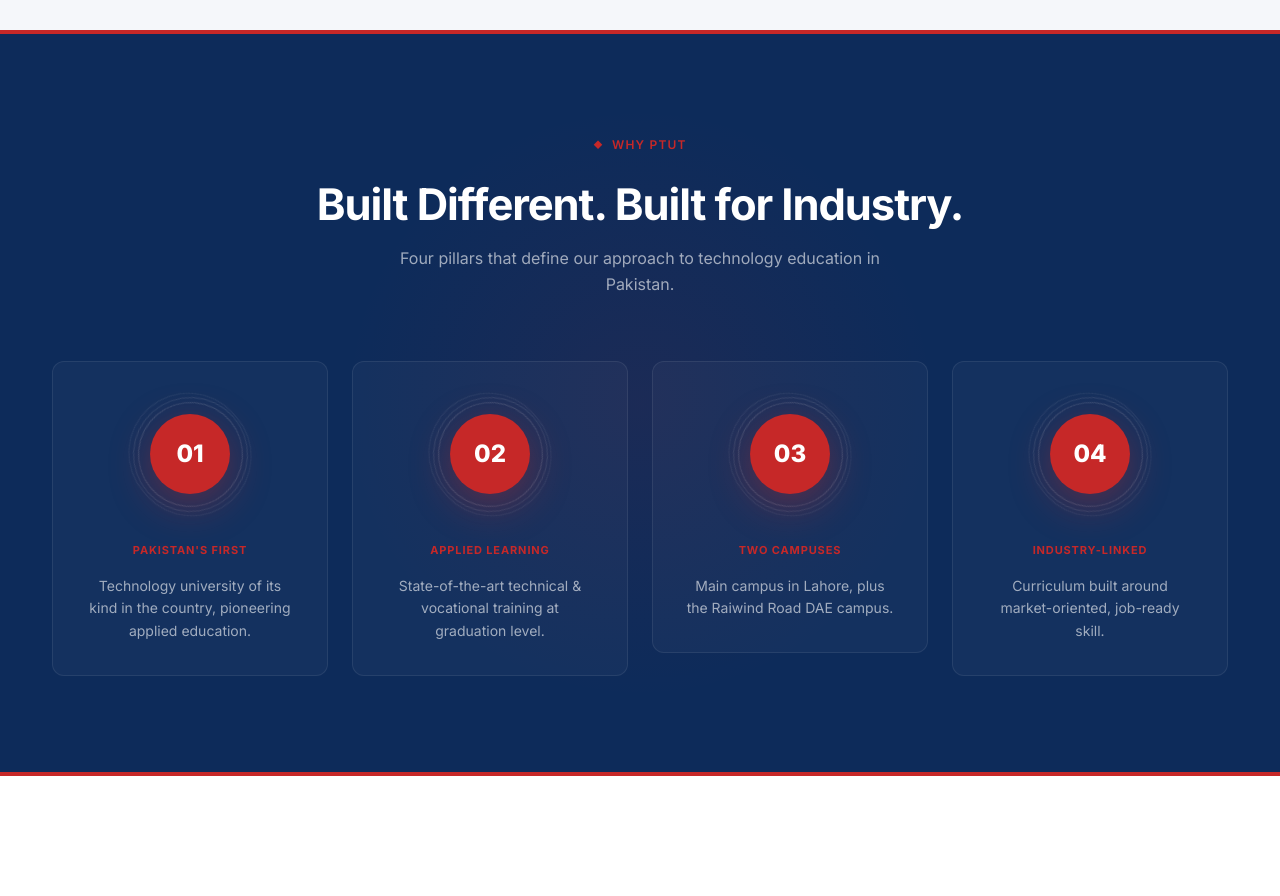
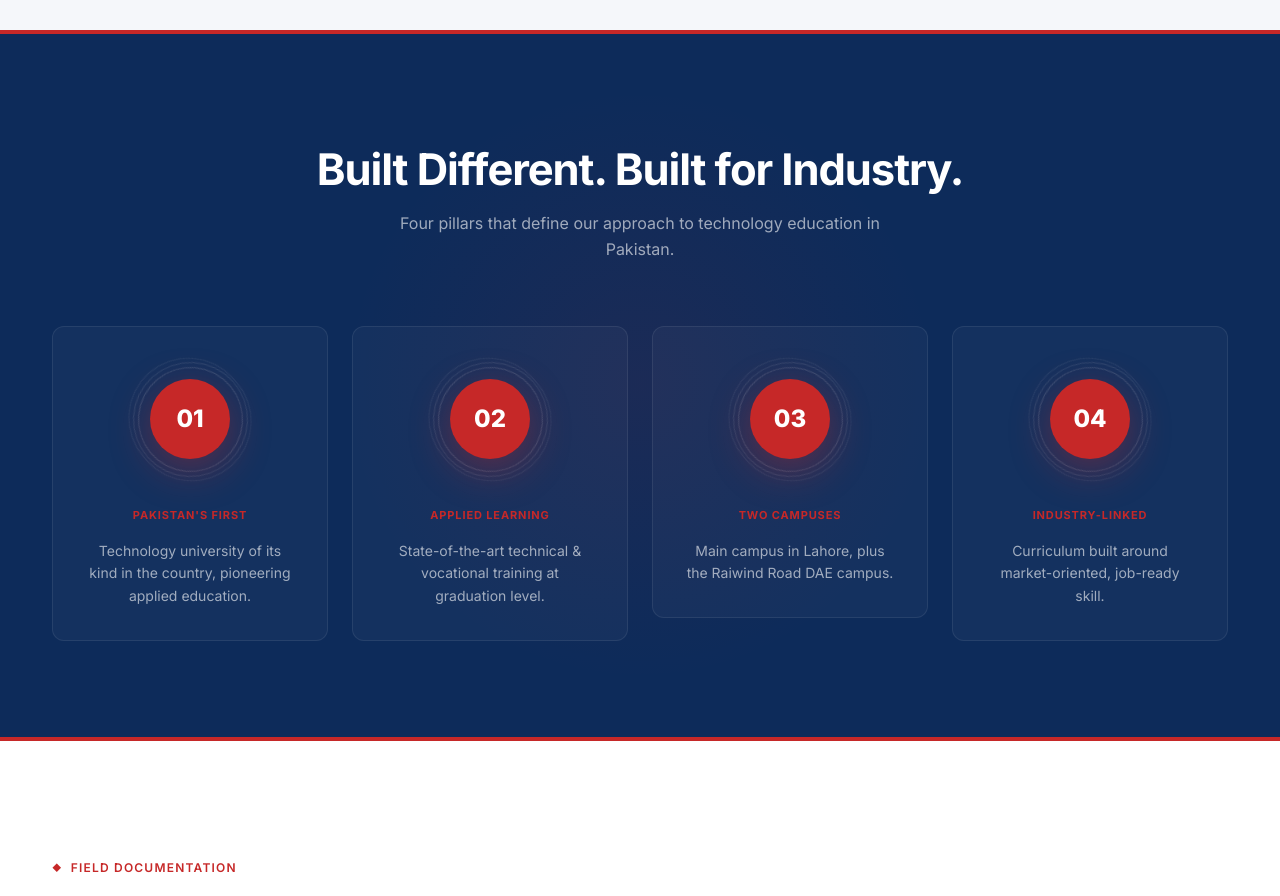
Before and after one commit to alirizwan1231/Ptut, a Next.js app: page / in a window 1280 px wide. Shown: the part 4400-5296 px from the top of the page. Built offline with nearby package versions, Linux system fonts and the light colour scheme.

Commit message:
Initial commit

```diff
--- a/src/app/sections/Facts.tsx
+++ b/src/app/sections/Facts.tsx
@@ -17,10 +17,7 @@ export default function Facts() {
       <div className="relative z-[2] max-w-[1240px] mx-auto px-6 lg:px-8">
         <ScrollReveal>
           <div className="text-center mb-16">
-            <span className="inline-flex items-center gap-2 text-xs font-semibold text-[#C62828] uppercase tracking-widest mb-3 justify-center">
-              <span className="text-[9px]">◆</span>
-              Why PTUT
-            </span>
+
             <h2 className="text-[clamp(30px,3.4vw,44px)] font-bold tracking-tight text-white leading-tight mt-3">
               Built Different. Built for Industry.
             </h2>
@@ -55,9 +52,7 @@ export default function Facts() {
                 <div className="text-[11px] font-bold text-[#C62828] mb-4 tracking-[0.08em] uppercase">
                   {fact.code}
                 </div>
-                <h4 className="text-xl font-bold text-white mb-2.5 leading-tight">
-                  {fact.title}
-                </h4>
+
                 <p className="text-sm text-white/60 leading-relaxed">
                   {fact.desc}
                 </p>
```
